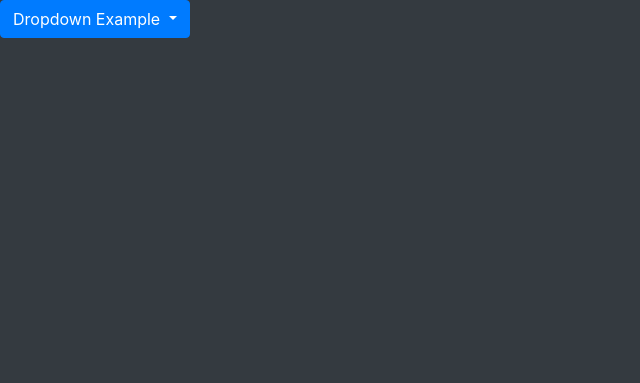
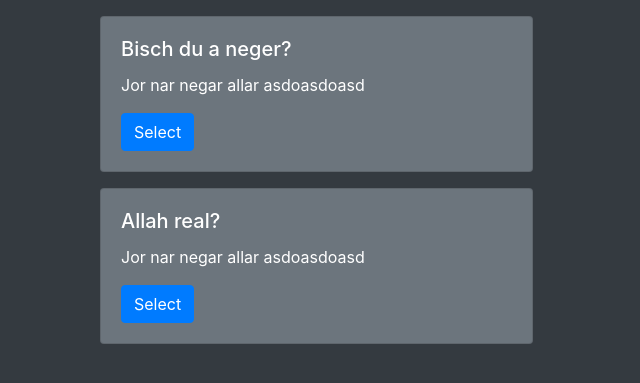
Before and after one commit to lugashiot/Teacher_Feedback, a Django app: template API/teachers/templates/dashboard/dashboard_new.html in a window 1280 px wide. Shown: the part 58-441 px from the top of the page, without its empty margins (0-640 px from the left). Run offline with Django 4.2, Linux system fonts and the light colour scheme; the template is opened without the code that fills it: most values are stand-ins (such as "Sample title", 1, 10 or a date in 2020).

Commit message:
clean up

```diff
--- a/API/teachers/templates/dashboard/dashboard_new.html
+++ b/API/teachers/templates/dashboard/dashboard_new.html
@@ -39,15 +39,27 @@
         </span>
       </div>
     </nav>
-    <div class="dropdown">
-      <button class="btn btn-primary dropdown-toggle" type="button" data-toggle="dropdown">Dropdown Example
-      <span class="caret"></span></button>
-      <ul class="dropdown-menu">
-        <li><a href="#">HTML</a></li>
-        <li><a href="#">CSS</a></li>
-        <li><a href="#">JavaScript</a></li>
-      </ul>
-    </div>
+
+    <div class="container">
+        <div class="col-sm-5 my-3">
+          <div class="card bg-secondary">
+            <div class="card-body">
+              <h5 class="card-title">Bisch du a neger?</h5>
+              <p class="card-text">Jor nar negar allar asdoasdoasd</p>
+              <a href="#" class="btn btn-primary">Select</a>
+            </div>
+          </div>
+        </div>
+        <div class="col-sm-5 my-3">
+          <div class="card bg-secondary">
+            <div class="card-body">
+              <h5 class="card-title">Allah real?</h5>
+              <p class="card-text">Jor nar negar allar asdoasdoasd</p>
+              <a href="#" class="btn btn-primary">Select</a>
+            </div>
+          </div>
+        </div>
+      </div>
     <script src="https://cdn.jsdelivr.net/npm/bootstrap@5.2.0-beta1/dist/js/bootstrap.bundle.min.js" integrity="sha384-pprn3073KE6tl6bjs2QrFaJGz5/SUsLqktiwsUTF55Jfv3qYSDhgCecCxMW52nD2" crossorigin="anonymous"></script>
   </body>
 </html>
```
